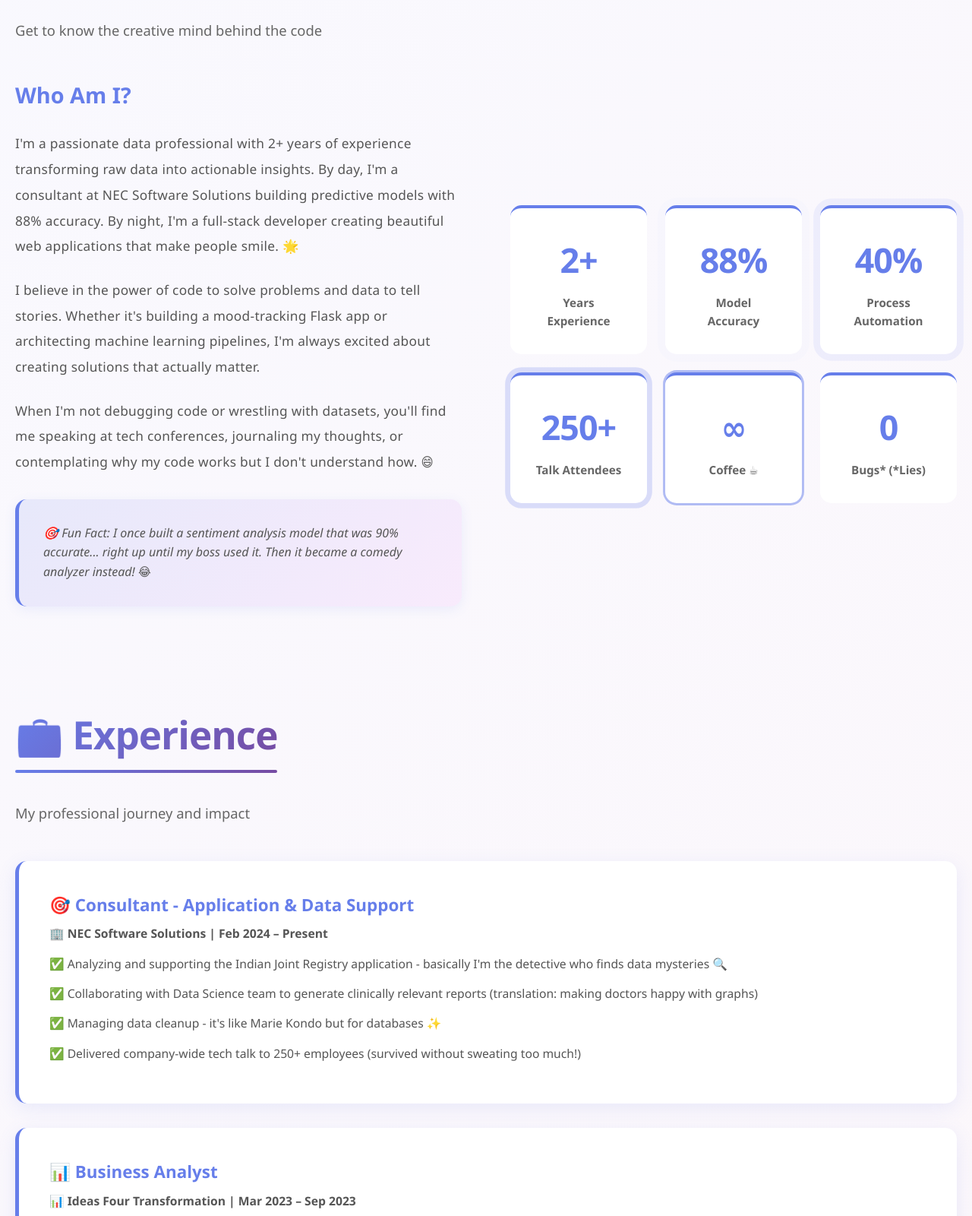
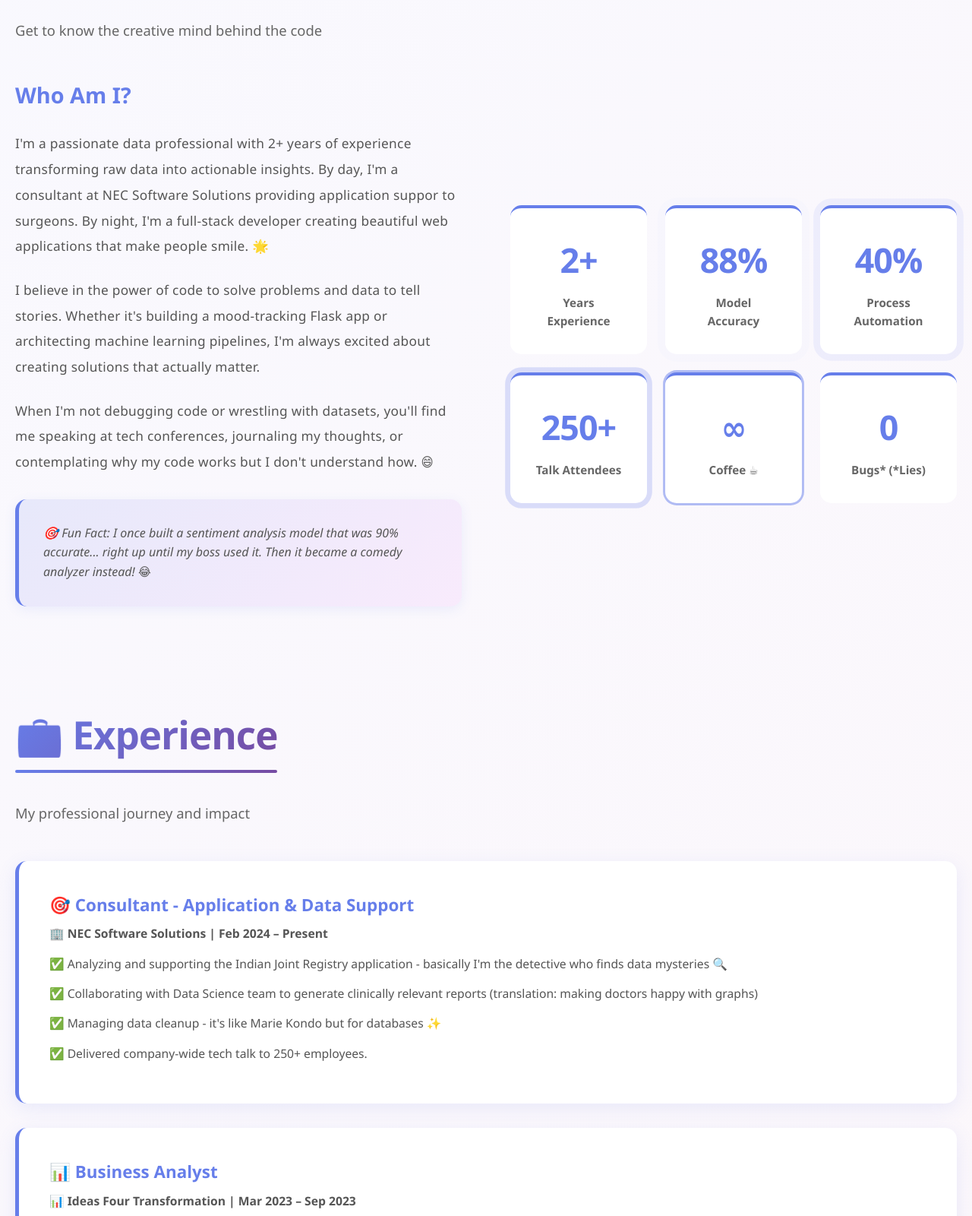
Before and after one commit to rheatiwari/Riya-portfolio, a plain HTML site: page index.html in a window 1280 px wide. Shown: the part 1175-2775 px from the top of the page at 76% size. Drawn offline with Linux system fonts and the light colour scheme.

Commit message:
Update personal description and tech talk details

```diff
--- a/index.html
+++ b/index.html
@@ -1051,7 +1051,7 @@
             <div class="about-grid">
                 <div class="about-content">
                     <h3>Who Am I?</h3>
-                    <p>I'm a passionate data professional with 2+ years of experience transforming raw data into actionable insights. By day, I'm a consultant at NEC Software Solutions building predictive models with 88% accuracy. By night, I'm a full-stack developer creating beautiful web applications that make people smile. 🌟</p>
+                    <p>I'm a passionate data professional with 2+ years of experience transforming raw data into actionable insights. By day, I'm a consultant at NEC Software Solutions providing application suppor to surgeons. By night, I'm a full-stack developer creating beautiful web applications that make people smile. 🌟</p>
                     <p>I believe in the power of code to solve problems and data to tell stories. Whether it's building a mood-tracking Flask app or architecting machine learning pipelines, I'm always excited about creating solutions that actually matter.</p>
                     <p>When I'm not debugging code or wrestling with datasets, you'll find me speaking at tech conferences, journaling my thoughts, or contemplating why my code works but I don't understand how. 😄</p>
                     <div class="fun-fact">
@@ -1100,7 +1100,7 @@
                 <p>✅ Analyzing and supporting the Indian Joint Registry application - basically I'm the detective who finds data mysteries 🔍</p>
                 <p>✅ Collaborating with Data Science team to generate clinically relevant reports (translation: making doctors happy with graphs)</p>
                 <p>✅ Managing data cleanup - it's like Marie Kondo but for databases ✨</p>
-                <p>✅ Delivered company-wide tech talk to 250+ employees (survived without sweating too much!)</p>
+                <p>✅ Delivered company-wide tech talk to 250+ employees. </p>
             </div>
 
             <div class="experience-item">
```
